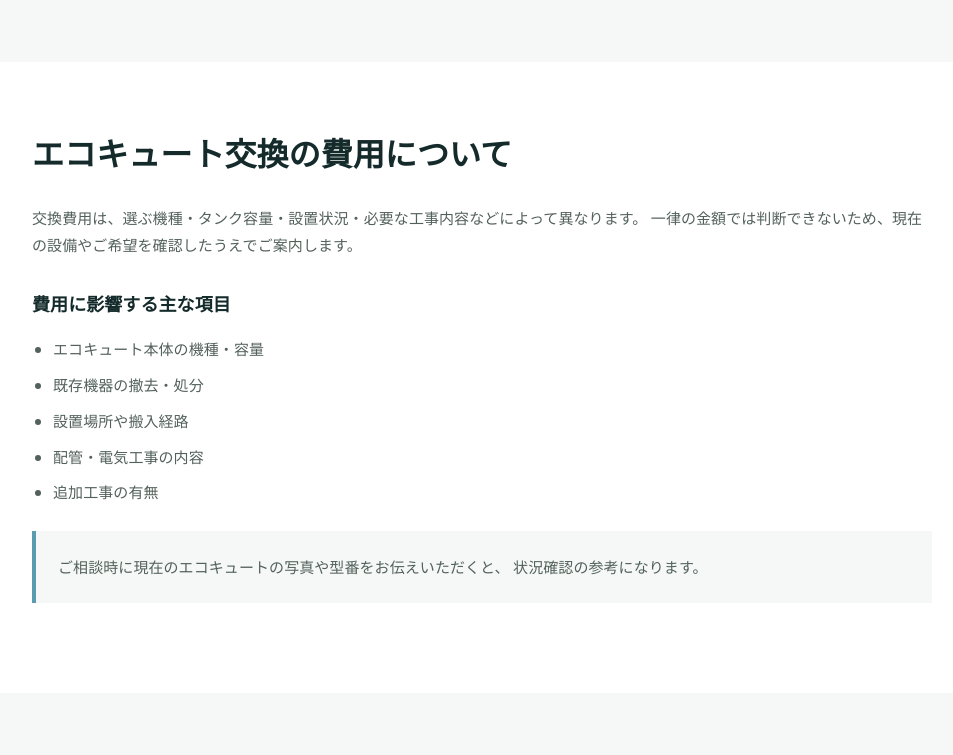
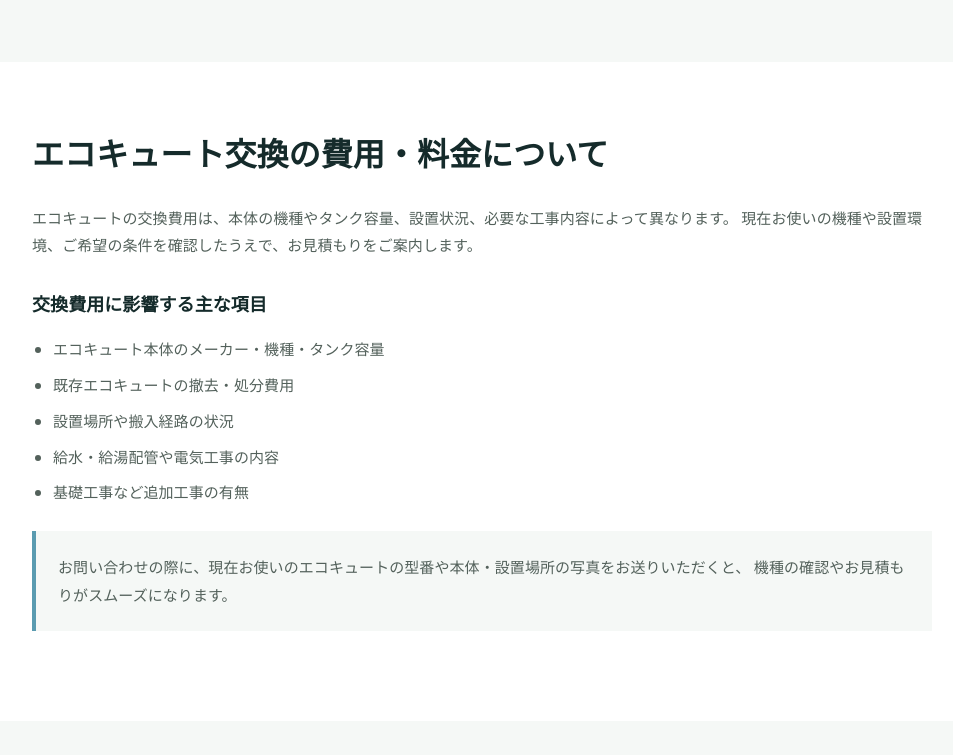
Before and after one commit to jutakuecoservice-art/jutaku-eco-service, a plain HTML site: page ecocute.html in a window 1280 px wide. Shown: the part 1962-2717 px from the top of the page, without its empty margins (158-1111 px from the left). Drawn offline with Linux system fonts and the light colour scheme.

Commit message:
Update ecocute.html

```diff
--- a/ecocute.html
+++ b/ecocute.html
@@ -176,11 +176,11 @@
       <div class="container">
         <p class="eyebrow light">ECOCUTE REPLACEMENT</p>
 
-        <h1>エコキュートの交換・買い替えを<br>ご検討中の方へ</h1>
+       <h1>東京・神奈川のエコキュート交換・買い替えなら<br>住宅エコサービス</h1>
 
 <p>
-          お湯が出ない、エラーが表示される、設置から年数が経過している。
-          エコキュートのお困りごとや交換について、機種選びからご相談いただけます。
+  お湯が出ない、エラーが表示される、設置から年数が経過しているなど、
+  エコキュートのお困りごとや交換について、機種選びから交換工事の手配までご相談いただけます。
 </p>
 
         <div class="hero-actions">
@@ -283,27 +283,27 @@
     <section class="ec-section">
       <div class="container ec-content">
 
-        <h2>エコキュート交換の費用について</h2>
+      <h2>エコキュート交換の費用・料金について</h2>
 
 <p>
-          交換費用は、選ぶ機種・タンク容量・設置状況・必要な工事内容などによって異なります。
-        一律の金額では判断できないため、現在の設備やご希望を確認したうえでご案内します。
+  エコキュートの交換費用は、本体の機種やタンク容量、設置状況、必要な工事内容によって異なります。
+  現在お使いの機種や設置環境、ご希望の条件を確認したうえで、お見積もりをご案内します。
 </p>
 
-        <h3>費用に影響する主な項目</h3>
+<h3>交換費用に影響する主な項目</h3>
 
 <ul>
-          <li>エコキュート本体の機種・容量</li>
-          <li>既存機器の撤去・処分</li>
-          <li>設置場所や搬入経路</li>
-          <li>配管・電気工事の内容</li>
-          <li>追加工事の有無</li>
+  <li>エコキュート本体のメーカー・機種・タンク容量</li>
+  <li>既存エコキュートの撤去・処分費用</li>
+  <li>設置場所や搬入経路の状況</li>
+  <li>給水・給湯配管や電気工事の内容</li>
+  <li>基礎工事など追加工事の有無</li>
 </ul>
 
 <div class="ec-box">
   <p>
-            ご相談時に現在のエコキュートの写真や型番をお伝えいただくと、
-            状況確認の参考になります。
+    お問い合わせの際に、現在お使いのエコキュートの型番や本体・設置場所の写真をお送りいただくと、
+    機種の確認やお見積もりがスムーズになります。
   </p>
 </div>
 
```
Lines whose indentation alone changed are shown as unchanged.
